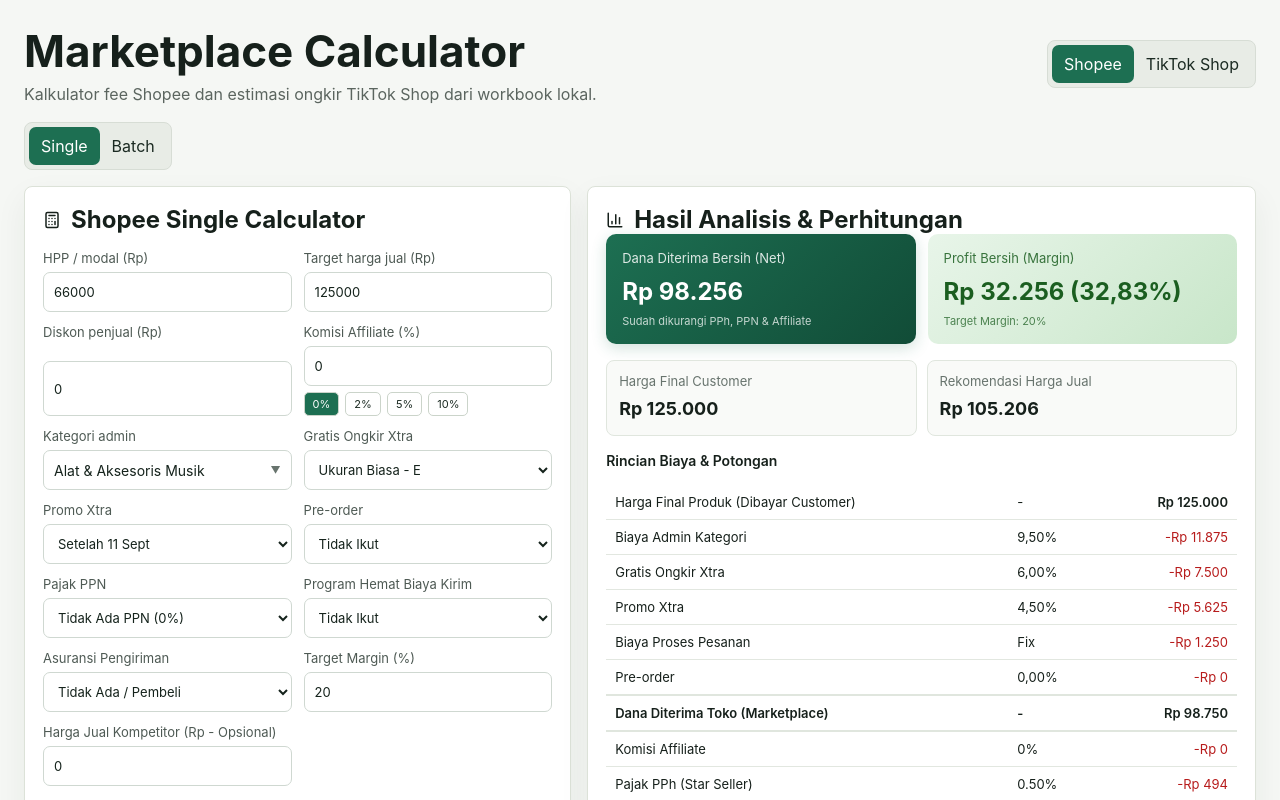
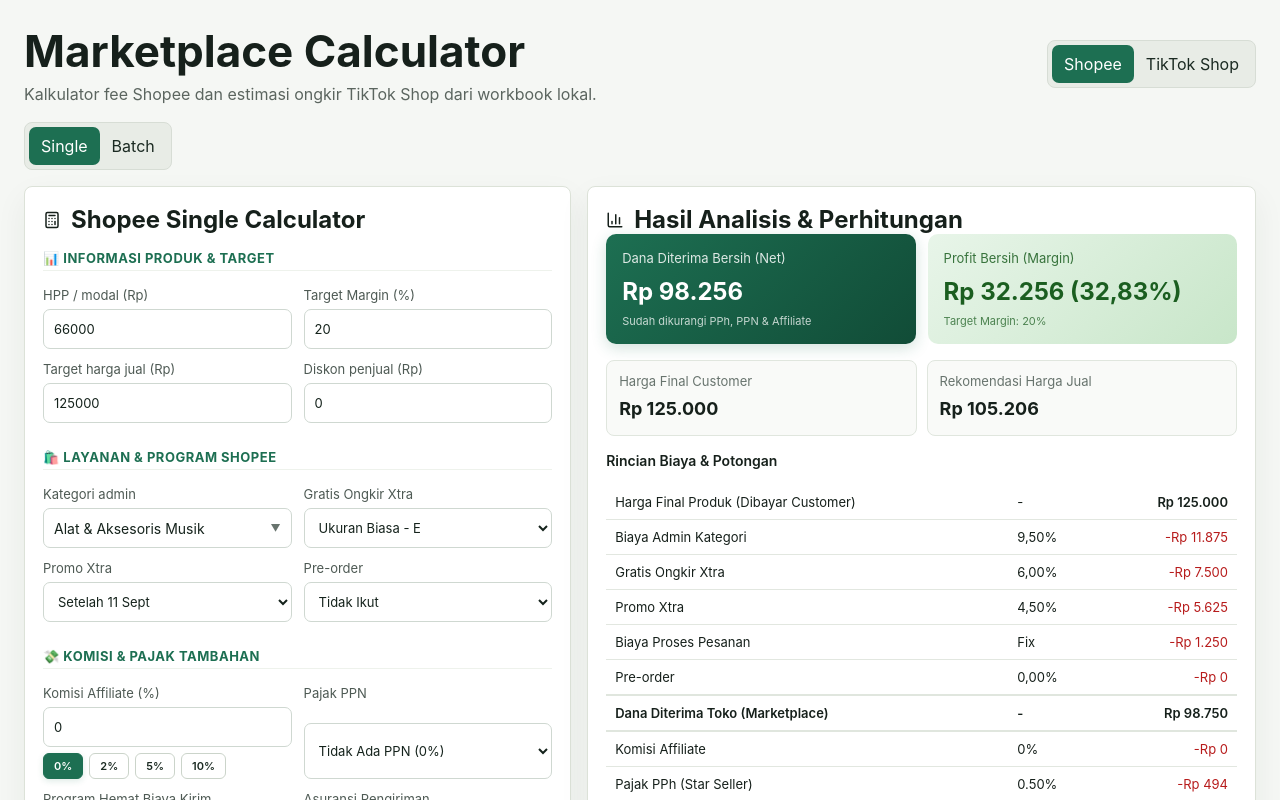
Before and after one commit to antoonio1012/calculator-site-marketplace, a React (Vite) app: page / in a window 1280 px wide. Shown: the top 800 px of the page. Built offline with nearby package versions, Linux system fonts and the light colour scheme.

Commit message:
feat: group ShopeeSingle inputs into tidy, premium form sections

```diff
--- a/src/main.tsx
+++ b/src/main.tsx
@@ -289,8 +289,13 @@
           <h2>Shopee Single Calculator</h2>
         </div>
         <div className="form-grid">
+          {/* Section 1: Dasar Harga & Target */}
+          <div className="form-section-title">📊 Informasi Produk & Target</div>
           <Field label="HPP / modal (Rp)">
             <NumberInput value={input.cost} min={0} onChange={(value) => patch("cost", value)} />
+          </Field>
+          <Field label="Target Margin (%)">
+            <NumberInput value={input.targetMargin ?? 20} step={1} min={0} onChange={(value) => patch("targetMargin", value)} />
           </Field>
           <Field label="Target harga jual (Rp)">
             <NumberInput value={input.targetPrice} min={0} onChange={(value) => patch("targetPrice", value)} />
@@ -298,32 +303,9 @@
           <Field label="Diskon penjual (Rp)">
             <NumberInput value={input.sellerDiscount} min={0} onChange={(value) => patch("sellerDiscount", value)} />
           </Field>
-          <Field label="Komisi Affiliate (%)">
-            <div style={{ display: 'flex', flexDirection: 'column', gap: '6px', width: '100%' }}>
-              <NumberInput value={input.affiliateRate} step={0.1} min={0} onChange={(value) => patch("affiliateRate", value)} />
-              <div style={{ display: 'flex', gap: '6px', flexWrap: 'wrap' }}>
-                {[0, 2, 5, 10].map((pct) => (
-                  <button
-                    type="button"
-                    key={pct}
-                    onClick={() => patch("affiliateRate", pct)}
-                    style={{
-                      padding: '4px 8px',
-                      fontSize: '11px',
-                      borderRadius: '5px',
-                      border: '1px solid #cbd4ca',
-                      background: input.affiliateRate === pct ? '#1d6f52' : '#fff',
-                      color: input.affiliateRate === pct ? '#fff' : '#1b2a22',
-                      cursor: 'pointer',
-                      transition: 'all 0.15s ease'
-                    }}
-                  >
-                    {pct}%
-                  </button>
-                ))}
-              </div>
-            </div>
-          </Field>
+
+          {/* Section 2: Layanan & Program Shopee */}
+          <div className="form-section-title">🛍️ Layanan & Program Shopee</div>
           <Field label="Kategori admin">
             <SearchableSelect
               value={input.adminCategory}
@@ -359,6 +341,26 @@
               ))}
             </select>
           </Field>
+
+          {/* Section 3: Komisi & Pajak */}
+          <div className="form-section-title">💸 Komisi & Pajak Tambahan</div>
+          <Field label="Komisi Affiliate (%)">
+            <div style={{ display: 'flex', flexDirection: 'column', width: '100%' }}>
+              <NumberInput value={input.affiliateRate} step={0.1} min={0} onChange={(value) => patch("affiliateRate", value)} />
+              <div className="quick-btn-container">
+                {[0, 2, 5, 10].map((pct) => (
+                  <button
+                    type="button"
+                    key={pct}
+                    onClick={() => patch("affiliateRate", pct)}
+                    className={`quick-btn ${input.affiliateRate === pct ? 'active' : ''}`}
+                  >
+                    {pct}%
+                  </button>
+                ))}
+              </div>
+            </div>
+          </Field>
           <Field label="Pajak PPN">
             <select value={input.ppnRate} onChange={(event) => patch("ppnRate", toNumber(event.target.value))}>
               <option value={0}>Tidak Ada PPN (0%)</option>
@@ -367,12 +369,14 @@
             </select>
           </Field>
           {input.ppnRate > 0 && (
+            <div className="full-width">
               <Field label="Basis Perhitungan PPN">
                 <select value={input.ppnBasis} onChange={(event) => patch("ppnBasis", event.target.value)}>
                   <option value="finalPrice">Harga Final (Dibayar Customer)</option>
                   <option value="sellerReceives">Dana Diterima (Setelah Potong Fee)</option>
                 </select>
               </Field>
+            </div>
           )}
           <Field label="Program Hemat Biaya Kirim">
             <select value={input.useHemat ? "yes" : "no"} onChange={(event) => patch("useHemat", event.target.value === "yes")}>
@@ -386,12 +390,14 @@
               <option value="yes">Ditanggung Penjual (0.5% dari harga final)</option>
             </select>
           </Field>
-          <Field label="Target Margin (%)">
-            <NumberInput value={input.targetMargin ?? 20} step={1} min={0} onChange={(value) => patch("targetMargin", value)} />
-          </Field>
+
+          {/* Section 4: Analisis Pembanding */}
+          <div className="form-section-title">⚔️ Analisis Pembanding</div>
+          <div className="full-width">
             <Field label="Harga Jual Kompetitor (Rp - Opsional)">
               <NumberInput value={input.competitorPrice ?? 0} step={1000} min={0} onChange={(value) => patch("competitorPrice", value)} />
             </Field>
+          </div>
         </div>
         <p className="source">Shopee fee logic dari workbook terbaru per 2026.</p>
       </section>
--- a/src/styles.css
+++ b/src/styles.css
@@ -51,3 +51,68 @@
   .mode-switch, .tabs { width: 100%; }
   .mode-switch button, .tabs button { flex: 1; justify-content: center; }
 }
+
+/* Premium Form Grouping & Layout Styles */
+.form-section-title {
+  font-size: 13px;
+  font-weight: 700;
+  color: #1d6f52;
+  text-transform: uppercase;
+  letter-spacing: 0.5px;
+  margin-top: 14px;
+  margin-bottom: 4px;
+  padding-bottom: 4px;
+  border-bottom: 1.5px solid #eef2ec;
+  grid-column: span 2;
+  display: flex;
+  align-items: center;
+  gap: 6px;
+}
+.form-grid > .form-section-title:first-child {
+  margin-top: 0;
+}
+.full-width {
+  grid-column: span 2;
+}
+.quick-btn-container {
+  display: flex;
+  gap: 6px;
+  flex-wrap: wrap;
+  margin-top: 6px;
+}
+.quick-btn {
+  padding: 5px 10px;
+  font-size: 11px;
+  font-weight: 600;
+  border-radius: 6px;
+  border: 1px solid #cbd4ca;
+  background: white;
+  color: #1b2a22;
+  cursor: pointer;
+  transition: all 0.2s ease;
+}
+.quick-btn:hover {
+  border-color: #1d6f52;
+  background: #f0f7f4;
+  color: #1d6f52;
+}
+.quick-btn.active {
+  background: #1d6f52;
+  color: white;
+  border-color: #1d6f52;
+  box-shadow: 0 2px 6px rgba(29, 111, 82, 0.15);
+}
+.searchable-select .select-trigger {
+  transition: all 0.2s ease;
+}
+.searchable-select .select-trigger:hover {
+  border-color: #1d6f52;
+  box-shadow: 0 0 0 3px rgba(29, 111, 82, 0.08);
+}
+.searchable-select input:focus {
+  border-color: #1d6f52;
+  box-shadow: 0 0 0 3px rgba(29, 111, 82, 0.08);
+}
+.option-item {
+  transition: all 0.15s ease;
+}
```
Lines whose indentation alone changed are shown as unchanged.
